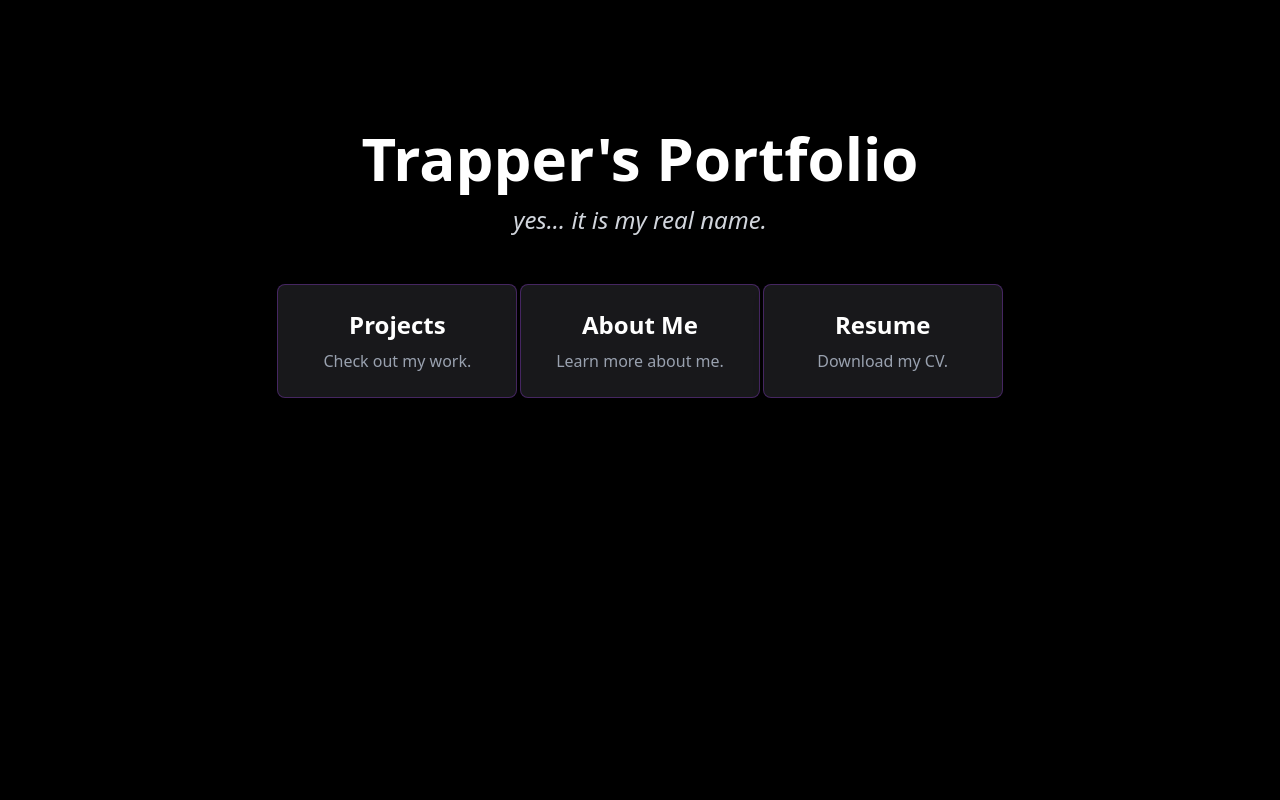
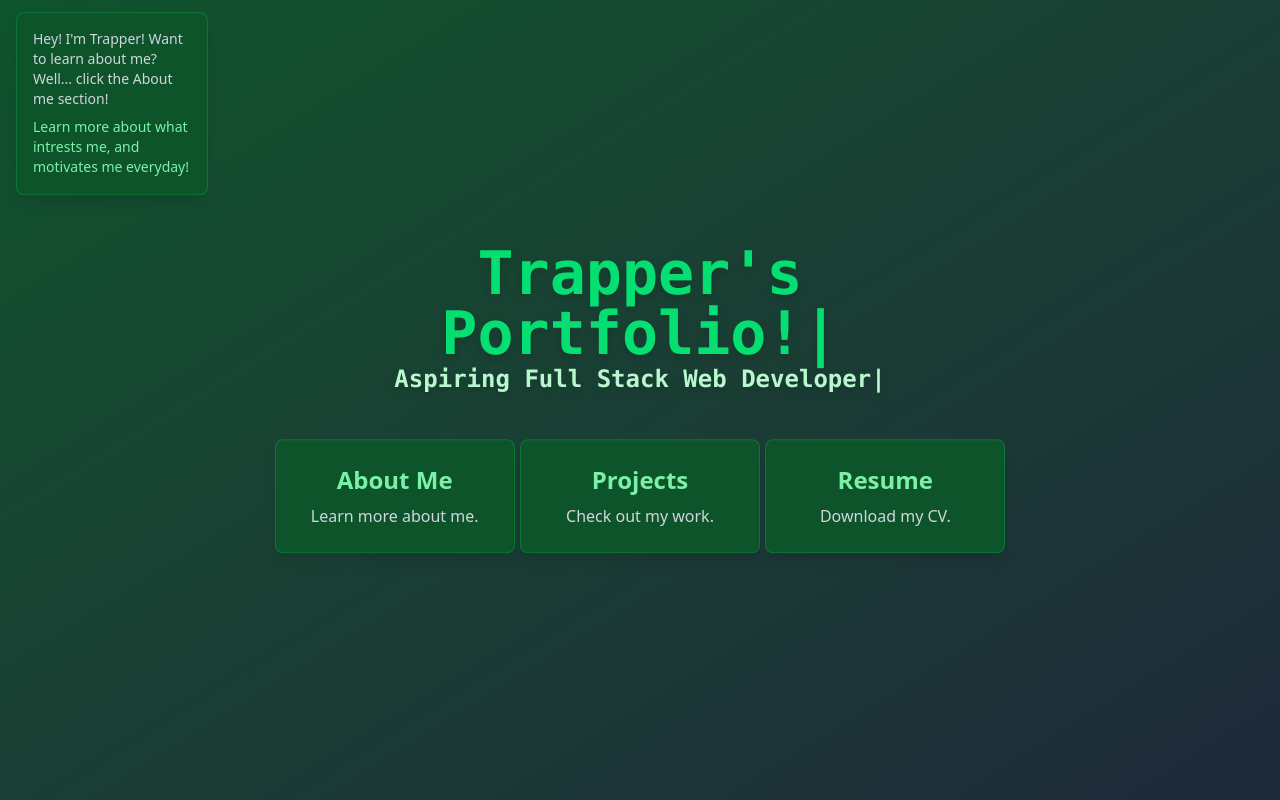
Before and after one commit to trapperwetzel/myportfolio, a React (Vite) app in the folder myportfolio/: page / in a window 1280 px wide. Built offline with nearby package versions, Linux system fonts and the light colour scheme.

Commit message:
Great progress in regards to the home page, awesome animations

```diff
--- a/myportfolio/package.json
+++ b/myportfolio/package.json
@@ -12,7 +12,8 @@
   "dependencies": {
     "animate.css": "^4.1.1",
     "react": "^19.0.0",
-    "react-dom": "^19.0.0"
+    "react-dom": "^19.0.0",
+    "react-type-animation": "^3.2.0"
   },
   "devDependencies": {
     "@eslint/js": "^9.22.0",
--- /dev/null
+++ b/myportfolio/src/Components/floatingnote.jsx
@@ -0,0 +1,17 @@
+import { Link } from 'react-router-dom'
+
+export default function FloatingNote({message, link, linkText }) {
+  return (
+    <div className="animate-float absolute top-4 left-4 w-48 rounded-lg border border-green-500/30 bg-green-900 p-4 shadow-lg">
+      <p className="text-sm text-gray-300"> {message} </p>
+          {link && linkText && (
+              <Link
+                  to={link}
+                  className="mt-2 inline-block text-sm text-green-300 hover:underline"
+              >
+                  {linkText}
+              </Link>
+          )}
+    </div>
+  )
+}
--- a/myportfolio/src/Components/home.jsx
+++ b/myportfolio/src/Components/home.jsx
@@ -1,58 +1,66 @@
+
+import { Link } from 'react-router-dom'
+import FloatingNote from '../components/FloatingNote'
+import TypeWriterHeader from '../components/typewriterheader';
+import TypeWriterSecondHeader from '../components/typewritersecondheader';
+
 export default function Home() {
   return (
-        <div className="custom-slideInUp bg-black text-white">
+    <div className="bg-gradient-to-br flex min-h-screen flex-col items-center justify-center from-green-900 to-gray-800 text-white">
+      {/* Floating Note */}
+      <FloatingNote
+              message="Hey! I'm Trapper! Want to learn about me? Well... click the About me section!"
+              link="/about"
+              linkText="Learn more about what intrests me, and motivates me everyday!"
+          />
 
-            {/* Hero + Card‑Nav Section */}
+      {/* Hero + Card-Nav Section */}
       <section className="relative w-full overflow-hidden py-32 text-center">
-                {/* Foreground: title, subtitle, then nav‑cards */}
+        {/* Foreground: title, subtitle, then nav-cards */}
         <div className="relative z-10 mx-auto max-w-3xl px-4">
-                    <h1 className="text-5xl font-bold drop-shadow-lg md:text-6xl">
-                        Trapper's Portfolio
-                    </h1>
-                    <p className="mt-4 text-xl text-gray-300 italic md:text-2xl">
-                        yes... it is my real name.
-                    </p>
-
-                    {/* NAV‑CARDS GRID */}
-                    <div className="mx-auto mt-12 grid max-w-3xl grid-cols-1 justify-items-center gap-6 px-4 sm:grid-cols-3">
+        <div className= "custom-slideInUp">
+            <TypeWriterHeader/>
+            <TypeWriterSecondHeader/>
+        </div>
+          {/* NAV-CARDS GRID */}
+          <div className="custom-slideInUp mx-auto mt-12 grid max-w-3xl grid-cols-1 justify-items-center gap-8 px-4 sm:grid-cols-3">
+            {/* About Me Card */}
+            <Link
+              to="/about"
+              className="animate-float flex w-60 flex-col rounded-lg border border-green-500/30 bg-green-900 p-6 shadow-lg transition-shadow duration-300 hover:shadow-green-500/40"
+            >
+              <h3 className="mb-2 text-2xl font-semibold text-green-300">
+                About Me
+              </h3>
+              <p className="text-gray-300">Learn more about me.</p>
+            </Link>
 
             {/* Projects Card */}
-                        <a
-                            href="/projects"
-                            className="flex w-60 flex-col rounded-lg border border-purple-500/30 bg-zinc-900 p-6 shadow-lg transition-shadow duration-300 hover:shadow-purple-500/40"
+            <Link
+              to="/projects"
+              className="animate-float flex w-60 flex-col rounded-lg border border-green-500/30 bg-green-900 p-6 shadow-lg transition-shadow duration-300 hover:shadow-green-500/40"
             >
-                            <h3 className="mb-2 text-2xl font-semibold text-white">
+              <h3 className="mb-2 text-2xl font-semibold text-green-300">
                 Projects
               </h3>
-                            <p className="text-gray-400">Check out my work.</p>
-                        </a>
-
-                        {/* About Me Card */}
-                        <a
-                            href="/about"
-                            className="flex w-60 flex-col rounded-lg border border-purple-500/30 bg-zinc-900 p-6 shadow-lg transition-shadow duration-300 hover:shadow-purple-500/40"
-                        >
-                            <h3 className="mb-2 text-2xl font-semibold text-white">
-                                About Me
-                            </h3>
-                            <p className="text-gray-400">Learn more about me.</p>
-                        </a>
+              <p className="text-gray-300">Check out my work.</p>
+            </Link>
 
             {/* Resume Card */}
             <a
               href="/resume.pdf"
               target="_blank"
-                            className="flex w-60 flex-col rounded-lg border border-purple-500/30 bg-zinc-900 p-6 shadow-lg transition-shadow duration-300 hover:shadow-purple-500/40"
+              rel="noopener noreferrer"
+              className="animate-float flex w-60 flex-col rounded-lg border border-green-500/30 bg-green-900 p-6 shadow-lg transition-shadow duration-300 hover:shadow-green-500/40"
             >
-                            <h3 className="mb-2 text-2xl font-semibold text-white">
+              <h3 className="mb-2 text-2xl font-semibold text-green-300">
                 Resume
               </h3>
-                            <p className="text-gray-400">Download my CV.</p>
+              <p className="text-gray-300">Download my CV.</p>
             </a>
-
           </div>
         </div>
       </section>
     </div>
-    );
+  )
 }
--- a/myportfolio/src/Components/projectcard.jsx
+++ b/myportfolio/src/Components/projectcard.jsx
@@ -1,31 +1,76 @@
 
-export default function ProjectCard({ title, image, video, programs, description, github }) {
+import { useState } from 'react'
+
+export default function ProjectCard({ title, images, video, programs, description, github, role, highlights, details }) {
+  const [isExpanded, setIsExpanded] = useState(false)
+
   return (
     <div className="custom-slideInUp border-1 rounded-lg border-solid border-white bg-black p-6 shadow-md">
       <h3 className="mb-4 text-xl font-semibold text-white">{title}</h3>
-      {image && (
-        <img
-          src={image}
-          alt={title}
-          className="mb-4 h-48 w-full rounded-md object-cover"
-        />
+      {images && images.length > 0 && (
+        <div className="mb-4 space-y-4">
+          {images.map((image, index) => (
+            <img
+              key={index}
+              src={image}
+              alt={`${ title } screenshot ${ index + 1 } `}
+              className="mx-auto h-48 w-full rounded-md object-cover"
+            />
+          ))}
+        </div>
       )}
       {video && (
         <video
           src={video}
           controls
-          className="mb-4 h-48 w-full rounded-md object-cover"
+          className="mx-auto mb-4 h-48 w-full rounded-md object-cover"
         />
       )}
       <p className="mb-2 text-gray-300"><span className="font-bold">Programs:</span> {programs}</p>
+      <p className="mb-2 text-gray-300"><span className="font-bold">Role:</span> {role}</p>
       <p className="mb-4 text-gray-300">{description}</p>
+      {highlights && highlights.length > 0 && (
+        <div className="mb-4">
+          <p className="font-bold text-gray-300">Highlights:</p>
+          <ul className="list-inside list-disc text-gray-300">
+            {highlights.map((highlight, index) => (
+              <li key={index}>{highlight}</li>
+            ))}
+          </ul>
+        </div>
+      )}
+      {details && (
+        <div>
+          <button
+            onClick={() => setIsExpanded(!isExpanded)}
+            className="text-green-300 hover:underline mb-2 focus:outline-none"
+          >
+            {isExpanded ? 'Show Less' : 'Learn More'}
+          </button>
+          {isExpanded && (
+            <div className="text-gray-300 transition-all duration-300">
+              {details}
+            </div>
+          )}
+        </div>
+      )}
       <a
         href={github}
-        className="text-green-300 hover:underline"
+        className="flex items-center space-x-2 text-green-300 hover:underline"
         target="_blank"
         rel="noopener noreferrer"
       >
-        View on GitHub
+        <svg
+          xmlns="http://www.w3.org/2000/svg"
+          width="20"
+          height="20"
+          viewBox="0 0 24 24"
+          fill="currentColor"
+          className="text-green-300"
+        >
+          <path d="M12 0C5.37 0 0 5.37 0 12c0 5.3 3.438 9.8 8.205 11.385.6.113.82-.258.82-.577 0-.285-.01-1.04-.015-2.04-3.338.724-4.042-1.61-4.042-1.61-.546-1.385-1.332-1.754-1.332-1.754-1.087-.744.083-.729.083-.729 1.205.084 1.838 1.236 1.838 1.236 1.07 1.834 2.809 1.304 3.495.998.108-.776.417-1.304.76-1.605-2.665-.3-5.466-1.332-5.466-5.93 0-1.31.465-2.38 1.235-3.22-.135-.303-.54-1.523.105-3.176 0 0 1.005-.322 3.3 1.23.96-.267 1.98-.399 3-.405 1.02.006 2.04.138 3 .405 2.28-1.552 3.285-1.23 3.285-1.23.645 1.653.24 2.873.12 3.176.765.84 1.23 1.91 1.23 3.22 0 4.61-2.805 5.625-5.475 5.92.42.36.81 1.096.81 2.22 0 1.606-.015 2.896-.015 3.286 0 .315.21.69.825.57C20.565 21.795 24 17.295 24 12 24 5.37 18.63 0 12 0z" />
+        </svg>
+        <span>View on GitHub</span>
       </a>
     </div>
   )
--- a/myportfolio/src/Components/projects.jsx
+++ b/myportfolio/src/Components/projects.jsx
@@ -1,26 +1,78 @@
+
 import ProjectCard from '../components/ProjectCard'
-import lifthubMainPage from '../assets/lifthubmainpage.png';
+import lifthubMainPage from '../assets/lifthubmainpage.png'
 
 export default function Projects() {
   const projects = [
     {
-      title: 'Lifthub Website',
-      image: lifthubMainPage,
-      programs: 'React, Tailwind CSS, Vite',
-      description: 'My personal portfolio showcasing web development projects with smooth animations.',
-      github: 'https://github.com/yourusername/portfolio'
+      title: 'Powerlifting Video Game',
+      images: [], // No images for now
+      programs: 'C#, Unity',
+      description: 'Powerlifting video game I am currently working on for my advanced object-oriented programming class.',
+      github: 'https://github.com/trapperwetzel/Lift',
+      role: 'Game Developer',
+      highlights: [
+        'Designed interactive gameplay mechanics',
+        'Implemented physics-based lifting simulations'
+      ],
+      details: 'This project challenged me to combine my passion for powerlifting with game development. I focused on creating realistic lifting mechanics using Unity’s physics engine, which required learning about rigidbody dynamics and animation states.'
     },
     {
-      title: 'To-Do List App',
-      video: '',
-      programs: 'JavaScript, HTML, CSS',
-      description: 'A task management app that uses a Azure Cloud database storage to save to-do items.',
-      github: 'https://github.com/yourusername/todo-app'
+      title: 'LiftHub Website',
+      images: [lifthubMainPage], // Add more PNGs if available
+      programs: 'JavaScript, HTML/CSS, SQL, C#, Azure',
+      description: 'LiftHub is a website with features such as a nutrition calculator and one rep max calculator. A highlight of the project is configuring and managing the connection to an Azure Cloud database.',
+      github: 'https://github.com/trapperwetzel/Lifthub',
+      role: 'Full Stack',
+      highlights: [
+        'Built nutrition and one rep max calculators',
+        'Configured Azure Cloud database integration'
+      ],
+      details: 'LiftHub was a major learning experience in full-stack development. I handled both front-end (UI with HTML/CSS and JavaScript) and back-end (C# for logic, SQL for database queries). The biggest challenge was setting up the Azure database connection securely and optimizing query performance.'
+    },
+    {
+      title: 'Escape to Earth Video Game',
+      video: '', // Add video URL if available
+      programs: 'C#, Unity',
+      description: 'A collab project made in Data Structures class. The attached video is the funny "trailer" for the game.',
+      github: 'https://github.com/trapperwetzel/EscapeToEarth',
+      role: 'Game Developer',
+      highlights: [
+        'Collaborated with a team to design game levels',
+        'Created a humorous trailer to showcase the game'
+      ],
+      details: 'This was my first collaborative project, teaching me teamwork and version control with Git. I contributed to level design and scripting player movements, while also brainstorming the concept for the trailer to make it engaging and fun.'
+    },
+    {
+      title: 'Mood Playlist Website',
+      images: [],
+      programs: 'JavaScript, HTML/CSS, C#, SQL, Azure',
+      description: 'Another project for my advanced OOP class. This website allows a user to search for songs or artists based on their mood. This project also used an Azure Cloud database.',
+      github: 'https://github.com/trapperwetzel/CIS_414_Playlist_Project',
+      role: 'Full Stack',
+      highlights: [
+        'Developed mood-based search functionality',
+        'Integrated Azure Cloud database for song data'
+      ],
+      details: 'The Mood Playlist Website required creative problem-solving to map user moods to song recommendations. I used JavaScript for the front-end logic and C# for back-end processing, with Azure SQL for storing song data. A key challenge was designing an efficient search algorithm.'
+    },
+    {
+      title: 'My Productivity Website',
+      images: [],
+      programs: 'JavaScript, HTML/CSS',
+      description: 'A task management app that uses a local database to save to-do items.',
+      github: 'https://github.com/trapperwetzel/myproductivity',
+      role: 'Front-end',
+      highlights: [
+        'Built a clean and intuitive UI',
+        'Implemented local storage for task persistence'
+      ],
+      details: 'This project was my first dive into JavaScript for dynamic web apps. I focused on creating a user-friendly interface for task management, using local storage to persist data. It taught me the basics of DOM manipulation and event handling.'
     }
   ]
 
   return (
-    <section className="bg-gradient-to-br custom-slideInUp flex min-h-screen flex-col items-center justify-center bg-black px-4 text-white">
+    <section className="bg-gradient-to-br custom-slideInUp flex min-h-screen flex-col items-center justify-center from-green-900 to-gray-800 px-4 text-white">
       <div className="container mx-auto">
         <h2 className="custom-slideInUp mb-8 text-center text-3xl font-bold md:text-4xl">My Projects</h2>
         <div className="grid grid-cols-1 gap-6 sm:grid-cols-2">
@@ -28,11 +80,14 @@ export default function Projects() {
             <ProjectCard
               key={index}
               title={project.title}
-              image={project.image}
+              images={project.images}
               video={project.video}
               programs={project.programs}
               description={project.description}
               github={project.github}
+              role={project.role}
+              highlights={project.highlights}
+              details={project.details}
             />
           ))}
         </div>
--- /dev/null
+++ b/myportfolio/src/Components/typewriterheader.jsx
@@ -0,0 +1,25 @@
+import {TypeAnimation} from 'react-type-animation';
+
+
+
+
+const TypeWriterHeader = () => {
+	return (
+		<h1 className= "font-mono text-5xl font-bold text-green-400 drop-shadow-lg md:text-6xl">
+		<TypeAnimation
+		sequence = {[
+			"Trapper's Portfolio!",
+			5000,
+			"Welcome to",
+			350,
+		]}
+		wrapper= "span"
+		speed= {70}
+		repeat = {Infinity}
+		/>
+	</h1>
+
+	);
+};
+
+export default TypeWriterHeader;
--- /dev/null
+++ b/myportfolio/src/Components/typewritersecondheader.jsx
@@ -0,0 +1,25 @@
+import {TypeAnimation} from 'react-type-animation';
+
+
+
+
+const TypeWriterSecondHeader = () => {
+	return (
+		<h2 className= "font-mono text-5xl font-bold text-green-200 drop-shadow-lg md:text-2xl">
+		<TypeAnimation
+		sequence = {[
+			"Aspiring Full Stack Web Developer",
+			5000,
+			"And yup... my birth name really is Trapper",
+			2000,
+		]}
+		wrapper= "span"
+		speed= {60}
+		repeat = {Infinity}
+		/>
+	</h2>
+
+	);
+};
+
+export default TypeWriterSecondHeader;
--- a/myportfolio/src/index.css
+++ b/myportfolio/src/index.css
@@ -1,6 +1,6 @@
 @import "tailwindcss";
 @import "animate.css";
-@import url('https://fonts.googleapis.com/css2?family=Fira+Code&display=swap');
+
 
 
 @keyframes customSlideInUp {
@@ -21,38 +21,18 @@ to {
 .custom-slideInUp {
     animation: customSlideInUp 2s;
 }
-html, body {
-    @apply bg-black text-white;
-}
 
-h1.typewriter {
-    font-family: 'Fira Code', monospace;
-    font-size: 3rem;
-    color: white;
-    white-space: nowrap;
-    overflow: hidden;
-    border-right: 2px solid white;
-    /* keyframe vars: */
-    --len: 17; /* number of chars */
-    animation: typing 3s steps(var(--len), end) 1 forwards, blink 0.75s step-end infinite;
-}
-
-@keyframes typing {
-    from {
-        width: 0;
+/* Floating Animation */
+@keyframes float {
+    0%, 100% {
+        transform: translateY(0);
     }
 
-    to {
-        width: var(--len)ch;
+    50% {
+        transform: translateY(-15px);
     }
 }
 
-@keyframes blink {
-    0%, 100% {
-        border-color: transparent;
-    }
-
-    50% {
-        border-color: white;
-    }
+.animate-float {
+    animation: float 3s ease-in-out infinite;
 }
```
Also changed, not shown: 1 other file (tests, documents, lock files or other folders). Lines whose indentation alone changed are shown as unchanged.
